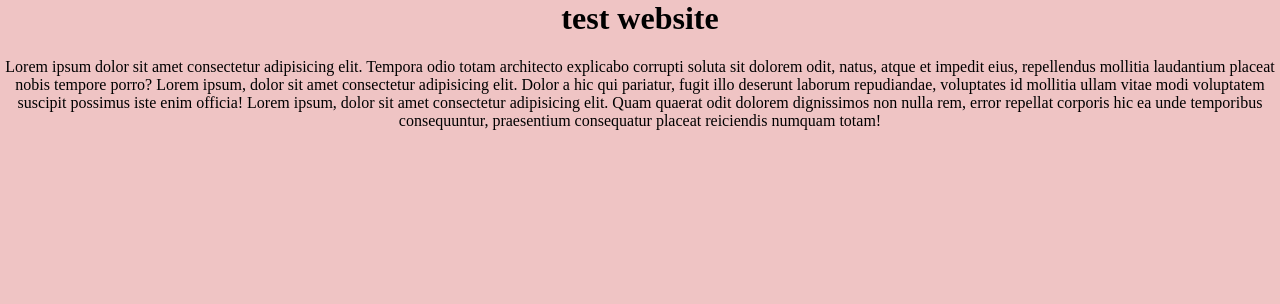
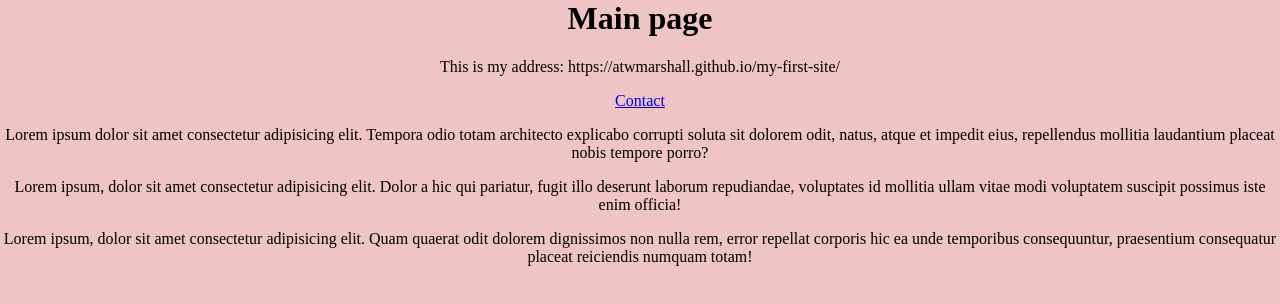
Before and after one commit to atwmarshall/my-first-site, a plain HTML site: page index.html in a window 1280 px wide. Drawn offline with Linux system fonts and the light colour scheme.

Commit message:
added contact page

```diff
--- a/index.html
+++ b/index.html
@@ -6,10 +6,11 @@
     <link rel="stylesheet" href="style.css">
 </head>
 <body>
-    <h1>test website</h1>
-    <p>Lorem ipsum dolor sit amet consectetur adipisicing elit. Tempora odio totam architecto explicabo corrupti soluta sit dolorem odit, natus, atque et impedit eius, repellendus mollitia laudantium placeat nobis tempore porro?
-        Lorem ipsum, dolor sit amet consectetur adipisicing elit. Dolor a hic qui pariatur, fugit illo deserunt laborum repudiandae, voluptates id mollitia ullam vitae modi voluptatem suscipit possimus iste enim officia!
-        Lorem ipsum, dolor sit amet consectetur adipisicing elit. Quam quaerat odit dolorem dignissimos non nulla rem, error repellat corporis hic ea unde temporibus consequuntur, praesentium consequatur placeat reiciendis numquam totam!
-    </p>
+    <h1>Main page</h1>
+    <p>This is my address: https://atwmarshall.github.io/my-first-site/</p>
+    <a href="/atwmarshall/contact.html">Contact</a>
+    <p>Lorem ipsum dolor sit amet consectetur adipisicing elit. Tempora odio totam architecto explicabo corrupti soluta sit dolorem odit, natus, atque et impedit eius, repellendus mollitia laudantium placeat nobis tempore porro?</p>
+    <p>Lorem ipsum, dolor sit amet consectetur adipisicing elit. Dolor a hic qui pariatur, fugit illo deserunt laborum repudiandae, voluptates id mollitia ullam vitae modi voluptatem suscipit possimus iste enim officia!</p>
+    <p>Lorem ipsum, dolor sit amet consectetur adipisicing elit. Quam quaerat odit dolorem dignissimos non nulla rem, error repellat corporis hic ea unde temporibus consequuntur, praesentium consequatur placeat reiciendis numquam totam!</p>
 </body>
 </html>
```
Also changed, not shown: contact.html (added, +11 -0 lines).
